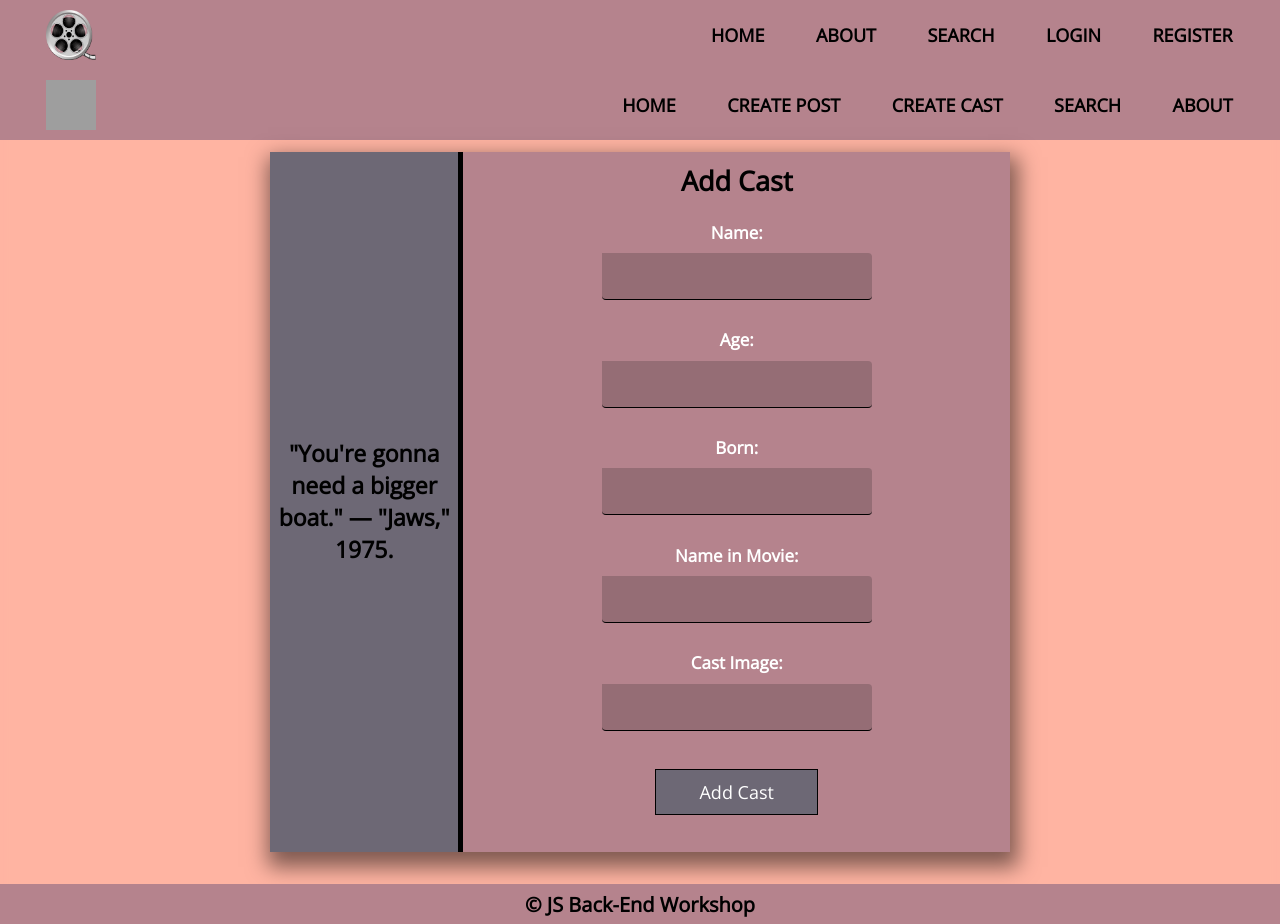
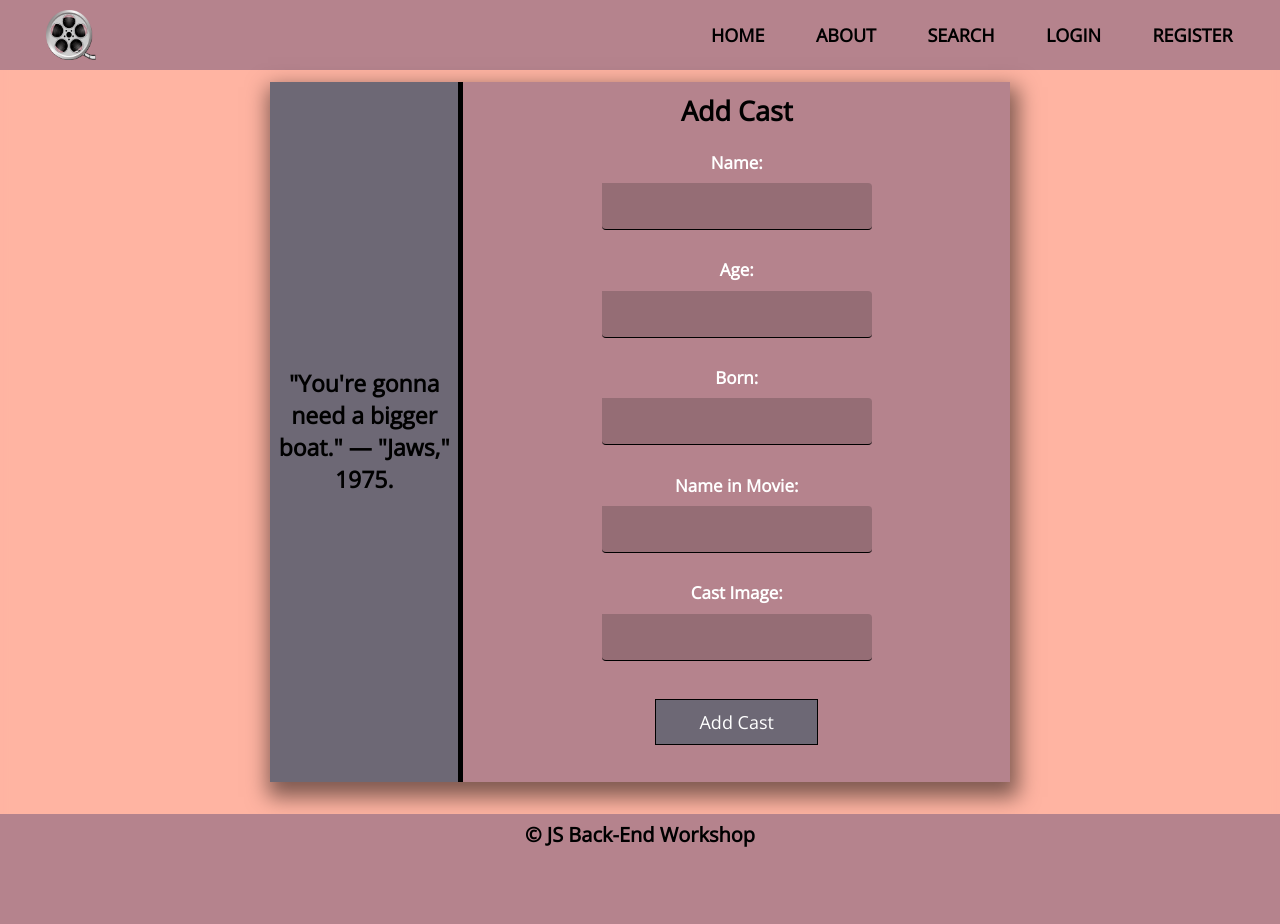
Before and after one commit to fanerotim/JS-Web--Express.JS-Workshop--Movie-Magic, a Node server app: template src/views/cast-create.hbs in a window 1280 px wide. After the commit the page ends 847 px from the top, so only its background shows below. Run offline with Node 20, Linux system fonts and the light colour scheme; the template is opened without the code that fills it, so the values that code supplies are empty; some libraries are stand-ins or nearby versions; grey boxes are pictures that could not be loaded.

Commit message:
set up logout page, and fixed create-cast page to work with main hbs

```diff
--- a/src/controllers/createCastController.js
+++ b/src/controllers/createCastController.js
@@ -4,7 +4,8 @@
 const Cast = require('../models/Cast')
 
 router.get('/create-cast', (req, res) => {
-    res.render('cast-create', {layout: false})
+    let token = req.headers.cookie;
+    res.render('cast-create', {token})
 })
 
 router.post('/create-cast', express.urlencoded({extended: false}), (req, res) => {
--- a/src/routes/routes.js
+++ b/src/routes/routes.js
@@ -9,6 +9,7 @@
 const attachCastController = require('../controllers/attachController');
 const registerController = require('../controllers/registerController');
 const loginController = require('../controllers/loginController');
+const logoutController = require('../controllers/logoutController');
 
 router.use(homeController);
 router.use(aboutController);
@@ -19,5 +20,6 @@
 router.use(attachCastController);
 router.use(registerController);
 router.use(loginController);
+router.use(logoutController);
 
 module.exports = router;
--- a/src/views/cast-create.hbs
+++ b/src/views/cast-create.hbs
@@ -1,32 +1,3 @@
-<!DOCTYPE html>
-<html lang="en">
-
-<head>
-    <meta charset="UTF-8">
-    <title>Create Cast Page</title>
-
-    <!-- Do not forget to change the path to the css file -->
-    <link href="./static/css/style.css" type="text/css" rel="stylesheet">
-</head>
-
-<body>
-
-    <div id="box">
-
-        <nav>
-            <!-- Do not forget to change the path to the image -->
-            <img src="https://cdn.pixabay.com/photo/2013/07/13/13/36/film-161204_1280.png" alt="logo">
-
-            <ul class="menu">
-                <li><a href="/">Home</a></li>
-                <li><a href="/create">Create Post</a></li>
-                <li><a href="/create-cast">Create Cast</a></li>
-                <li><a href="/search">Search</a></li>
-                <li><a href="/about">About</a></li>
-            </ul>
-
-        </nav>
-
 <main>
 
     <section id="create-cast">
@@ -68,14 +39,3 @@
     </section>
 
 </main>
-
-
-        <footer>
-            © JS Back-End Workshop
-        </footer>
-    </div>
-
-
-</body>
-
-</html>
```
Also changed, not shown: src/controllers/logoutController.js (added, +8 -0 lines). Lines whose indentation alone changed are shown as unchanged.
